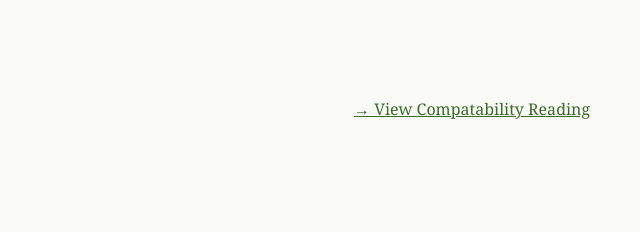
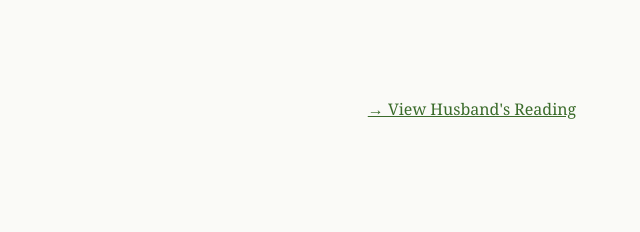
Before and after one commit to meowmies/fun-stuff, a plain HTML site: page saju-compatibility.html in a window 1280 px wide. Shown: the part 10382-10614 px from the top of the page, 168-808 px from the left. Drawn offline with nearby package versions, Linux system fonts and the light colour scheme; a web font is replaced by a local one.

Commit message:
Update saju-compatibility.html

```diff
--- a/saju-compatibility.html
+++ b/saju-compatibility.html
@@ -1221,9 +1221,10 @@ body {
   </div>
 </div>
 
-  <div style="text-align:center; padding: 2rem; font-family: Georgia, serif;">
-  <a href="saju-compatability.html" style="color: #3a6b2a;">→ View Compatability Reading</a>
+ <div style="text-align:center; padding: 2rem; font-family: Georgia, serif;">
+  <a href="saju-reading-husband.html" style="color: #3a6b2a;">→ View Husband's Reading</a>
 </div>
+
 
 <!-- FOOTER -->
 <div class="footer">
```
